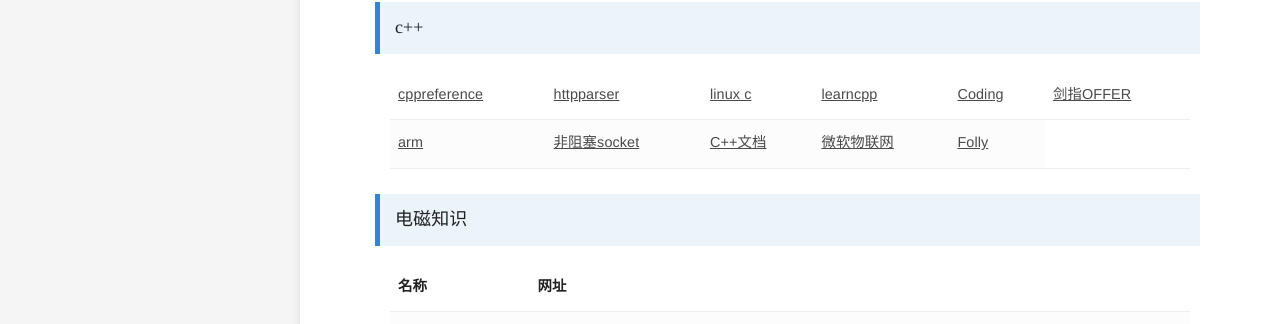
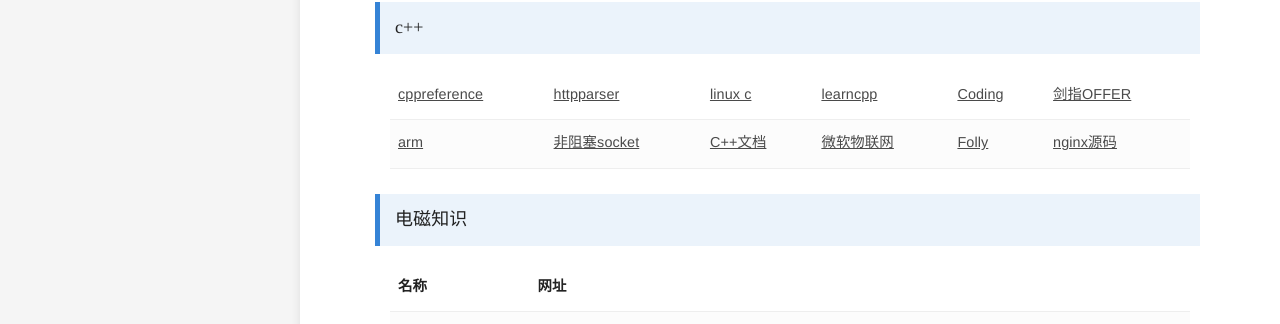
Before and after one commit to bashendixie/Machine_Learning_Notes, a Jekyll site: the page built from _docs/5、计算机综合/综合杂记.md, in a window 1280 px wide. Shown: the part 524-848 px from the top of the page. Built offline with Jekyll 4.4.1, drawn with Linux system fonts in a browser that asks for light colours; some web fonts are replaced.

Commit message:
no message

```diff
--- a/_docs/5、计算机综合/综合杂记.md
+++ b/_docs/5、计算机综合/综合杂记.md
@@ -105,7 +105,9 @@
 			<td>
 				<a href="https://github.com/facebook/folly" target="_blank">Folly</a>
 			</td>
-
+			<td>
+				<a href="https://github.com/nginx/nginx" target="_blank">nginx源码</a>
+			</td>
 		</tr>
 	</tbody>
 </table>
```
